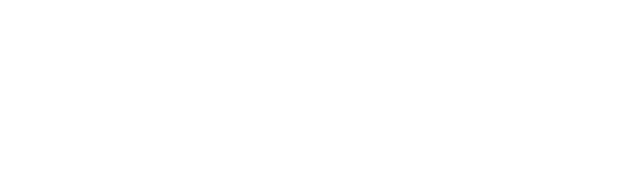
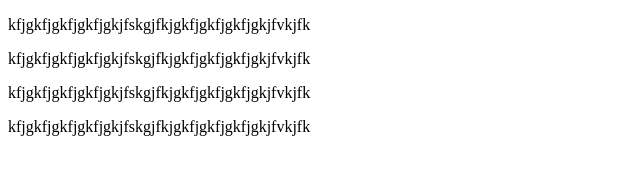
Before and after one commit to Maryery/git-course, a plain HTML site: page index.html in a window 1280 px wide. Shown: the whole page, without its empty margins (0-640 px from the left). Drawn offline with Linux system fonts and the light colour scheme.

Commit message:
tercer commit agregue 3 parrafos

```diff
--- a/index.html
+++ b/index.html
@@ -7,6 +7,9 @@
     <title>Primera página</title>
 </head>
 <body>
-
+    <p>kfjgkfjgkfjgkfjgkjfskgjfkjgkfjgkfjgkfjgkjfvkjfk</p>
+    <p>kfjgkfjgkfjgkfjgkjfskgjfkjgkfjgkfjgkfjgkjfvkjfk</p>
+    <p>kfjgkfjgkfjgkfjgkjfskgjfkjgkfjgkfjgkfjgkjfvkjfk</p>
+    <p>kfjgkfjgkfjgkfjgkjfskgjfkjgkfjgkfjgkfjgkjfvkjfk</p>
 </body>
 </html>
```
